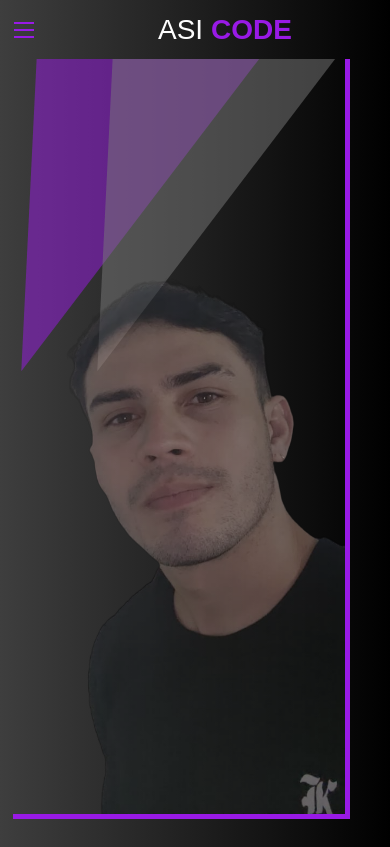
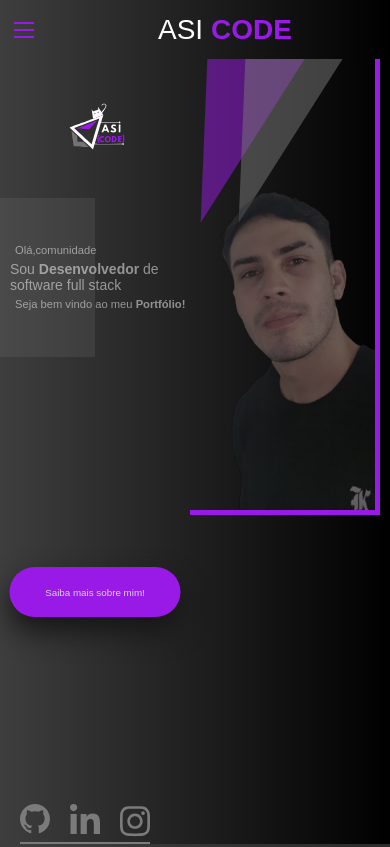
Before and after one commit to edsonrdl/project-portfolio-page-asi-code-edson, a plain HTML site: page index.html in a window 390 px wide. Shown: the top 847 px of the page. Drawn offline with nearby package versions, Linux system fonts and the light colour scheme; a web font is replaced by a local one.

Commit message:
refactor:estilo initial apresentation

```diff
--- a/css/style.css
+++ b/css/style.css
@@ -1519,22 +1519,30 @@ padding: 0px 30px 0px 30px;
     height: 100%;
     padding-right: 10px;
 }
+.initial-logo-apresentation {
+  margin-top: 100px;
+  width: 60px;
+  height: auto;
+}
 .text-presentation-initial {
   width: 95%;
 }
 .text-presentation-initial .text-presentation-initial-p1 {
-  font-size: 1rem;
-  margin-left: 30px;
+  font-size: 0.8rem;
+  margin-left: 5px;
 }
 .text-presentation-initial .text-presentation-initial-p2 {
-  font-size: 1.3rem;
+  font-size: 1rem;
+  margin-left: 0px;
+  margin-top: 5px;
 }
 .text-presentation-initial .text-presentation-initial-p3 {
-  font-size: 1rem;
-  margin-left: 30px;
+  font-size: 0.8rem;
+  margin-left: 5px;
+  margin-top: 5px;
 }
 .btn-about-me-initial {
-  font-size: 0.8rem;
+  font-size: 0.7rem;
 }
 .portfolio-text h1,.portfolio-text b,.content-about-me h1,.content-about-me b,.title-contact h1 ,.title-contact b {
   font-size: 1.5rem;
@@ -1543,11 +1551,8 @@ padding: 0px 30px 0px 30px;
   .container-apresentation-initial-grid {
     width: 100%;
     height: 100%;
-    display: grid;
-    grid-template-columns: 1fr;
-    grid-template-rows: 1fr 1fr;
-    grid-template-areas:  "my-img-initial-apresentation"
-                          "text-initial-apresentation";
+    display: flex;
+
 }
 .grid-text-initial-apresentation {
   display: flex;
@@ -1559,11 +1564,13 @@ padding: 0px 30px 0px 30px;
   padding-right:0px;
 
 }
+
 .content-my-img {
   top: 7vh;
+  margin-right: 0px;
 }
 .my-img-initial-apresentation {
-  height: 100vh;
+  height: 60vh;
 }
 .modal-preview {
   top: -10px;
@@ -1572,6 +1579,7 @@ padding: 0px 30px 0px 30px;
   height: 450px;
 }
 .button-about-me-initial {
+  width:90%;
   right: 50%;
   transform: translateX(50%);
   display: flex;
@@ -1586,7 +1594,7 @@ padding: 0px 30px 0px 30px;
   flex-direction: row;
 }
 .social-icons-initial-apresentation {
-  width: 40px;
+  width: 30px;
 }
 .container-about-me {
   gap: 20px;
@@ -1684,7 +1692,7 @@ padding: 0px 30px 0px 30px;
   margin-bottom: 5px;
 }
 .contact-message-icon-whatsapp svg {
-  width: 40px;
+  width: 30px;
   height: 40px;
 }
 
--- a/index.html
+++ b/index.html
@@ -60,7 +60,7 @@
                             <span class="grid-item-social">
                                 <div class="container-social-icons">
                                     <div class="social-icons-initial-apresentation">
-                                        <a href="https://github.com/edsonrdl">
+                                        <a target="_blank" href="https://github.com/edsonrdl">
                                             <svg viewBox="0 0 16 16" class="brands bi-github" fill="currentColor"
                                                 xmlns="http://www.w3.org/2000/svg">
                                                 <path
@@ -70,7 +70,7 @@
                                         </a>
                                     </div>
                                     <div class="social-icons-initial-apresentation">
-                                        <a href="https://www.linkedin.com/in/edson-rodrigo-lopes-62b016263/">
+                                        <a target="_blank" href="https://www.linkedin.com/in/edson-rodrigo-lopes-62b016263/">
                                             <svg class="brands fa-linkedin-in" fill="currentColor"
                                                 xmlns="http://www.w3.org/2000/svg" viewBox="0 0 448 512">
                                                 <path
@@ -80,7 +80,7 @@
                                         </a>
                                     </div>
                                     <div class="social-icons-initial-apresentation">
-                                        <a href="https://www.instagram.com/_edsonrd_lopes/">
+                                        <a target="_blank" href="https://www.instagram.com/_edsonrd_lopes/">
                                             <svg class="brands fa-instagram" fill="currentColor"
                                                 xmlns="http://www.w3.org/2000/svg" viewBox="0 0 448 512">
                                                 <path
@@ -631,7 +631,7 @@
                         <div class="contact-linkedin">
                             <h3>linkedin :</h3>
                             <div class="social-icons-initial-apresentation">
-                                <a href="https://www.linkedin.com/in/edson-rodrigo-lopes-62b016263/">
+                                <a href="https://www.linkedin.com/in/edson-rodrigo-lopes-62b016263/" target="_blank">
                                     <svg class="brands fa-linkedin-in" fill="currentColor"
                                         xmlns="http://www.w3.org/2000/svg" viewBox="0 0 448 512">
                                         <path
@@ -643,8 +643,8 @@
                         </div>
                         <div class="contact-github">
                             <h3>GitHub :</h3>
-                            <div class="social-icons-initial-apresentation">
-                                <a href="https://github.com/edsonrdl">
+                            <div class="social-icons-initial-apresentation" >
+                                <a href="https://github.com/edsonrdl" target="_blank">
                                     <svg viewBox="0 0 16 16" class="brands bi-github" fill="currentColor"
                                         xmlns="http://www.w3.org/2000/svg">
                                         <path
@@ -657,7 +657,7 @@
                         <div class="contact-instagram-guys">
                             <h3>Instagram Pessoal:</h3>
                             <div class="social-icons-initial-apresentation">
-                                <a href="https://www.instagram.com/_edsonrd_lopes/">
+                                <a href="https://www.instagram.com/_edsonrd_lopes/" target="_blank">
                                     <svg class="brands fa-instagram" fill="currentColor"
                                         xmlns="http://www.w3.org/2000/svg" viewBox="0 0 448 512">
                                         <path
@@ -670,7 +670,7 @@
                         <div class="contact-instagram-asi-code">
                             <h3>Instagram ASI CODE :</h3>
                             <div class="social-icons-initial-apresentation">
-                                <a href="https://www.instagram.com/_asi_code/">
+                                <a  href="https://www.instagram.com/_asi_code/" target="_blank">
                                     <svg class="brands fa-instagram" fill="currentColor"
                                         xmlns="http://www.w3.org/2000/svg" viewBox="0 0 448 512">
                                         <path
@@ -683,7 +683,7 @@
                         <div class="contact-message-icon-whatsapp">
                             <h3>Chat WhatsApp :</h3>
                             <div class="social-icon-contact">
-                                <a href="https://wa.me/5591991693284?text=Olá%2C%20Edson%2C%20tudo%20bem%3F">
+                                <a href="https://wa.me/5591991693284?text=Olá%2C%20Edson%2C%20tudo%20bem%3F" target="_blank">
                                     <svg class="brands  bi-whatsapp" fill="currentColor"
                                         xmlns="http://www.w3.org/2000/svg" x="0px" y="0px" viewBox="0 0 50 50">
                                         <path
```
